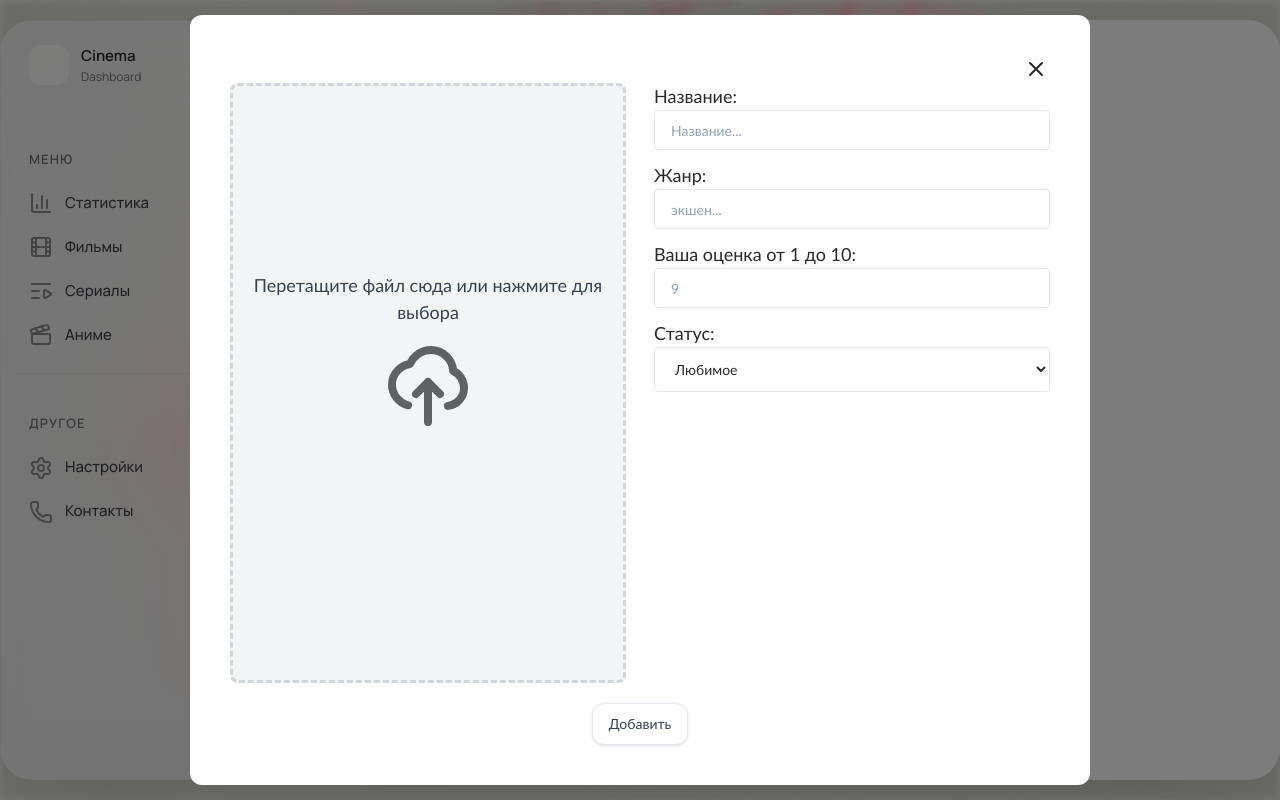
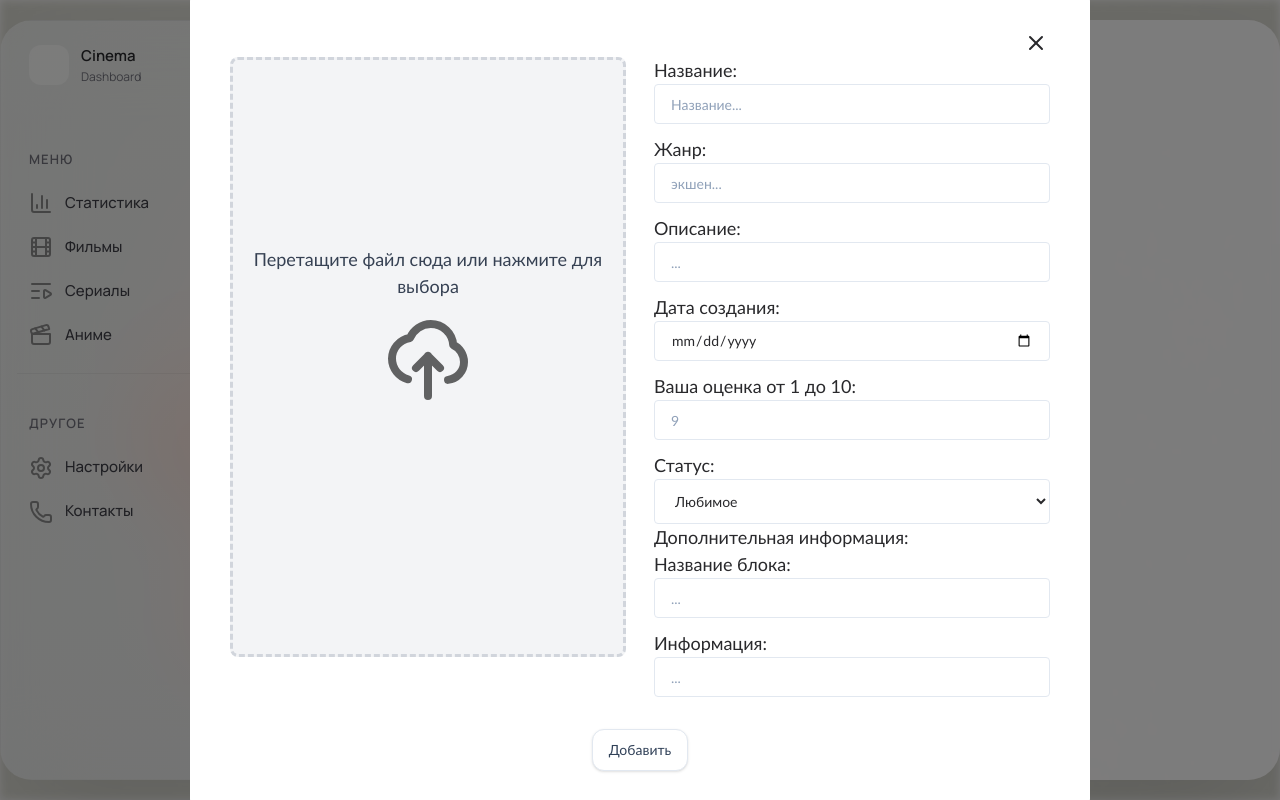
Before and after one commit to enoughy/EntertainmentTracker, a Next.js app: page /Anime in a window 1280 px wide. Both pictures are taken after a click on the button "Добавить". Built offline with nearby package versions, Linux system fonts and the light colour scheme.

Commit message:
change editor

```diff
--- a/features/modal-media-editor/modal-media-editor.tsx
+++ b/features/modal-media-editor/modal-media-editor.tsx
@@ -8,6 +8,7 @@ import { useDropzone } from "react-dropzone";
 import { Media } from "@/features/content/entity/media";
 import { Download } from "@/img/download/download";
 import { ContentType } from "@/types/content-type/contentType";
+import { useForm } from "react-hook-form";
 type ModalMediaEditorProps = {
   isOpen: boolean;
   setIsOpen: Function;
@@ -21,56 +22,57 @@ export function ModalMediaEditor({
   addMedia,
   type,
 }: ModalMediaEditorProps) {
-  const [title, setTitle] = useState("");
-  const [genre, setGenre] = useState("");
-  const [rating, setRating] = useState("");
-  const [status, setStatus] = useState<ContentStatus>("favorite");
   const [coverImgPath, setCoverImgPath] = useState<string>();
   const [coverImg, setCoverImg] = useState<File>();
-
-  async function addTitle() {
+  const [adInfCount, setAdInfCount] = useState(1);
+  const {
+    register,
+    handleSubmit,
+    formState: { errors },
+    reset,
+  } = useForm();
+  async function addTitle(data: any) {
     if (
-      !title.trim() ||
-      !genre.trim() ||
-      !rating.trim() ||
-      !status.trim() ||
+      !data.title.trim() ||
+      !data.genre.trim() ||
+      !data.rating.trim() ||
+      !data.status.trim() ||
       coverImgPath == null
     ) {
       alert("Заполните все поля");
       return;
     }
 
-    const numRating = Number(rating);
+    const numRating = Number(data.rating);
     if (numRating < 1 || numRating > 10) {
       alert("Рейтинг должен быть от 1 до 10");
       return;
     }
 
     const anime: Media = {
-      name: title,
-      genres: genre.split(",").map((g) => g.trim()),
+      name: data.title,
+      genres: data.genre.split(",").map((g: string) => g.trim()),
       rate: numRating as Rate,
       contentType: type,
-      contentStatus: status,
+      contentStatus: data.status,
       dateOfAdd: new Date(),
       imgFile: coverImg,
+      dateOfMedia: data.dateOfMedia,
+      discription: data.discription,
+      adictInf: [{ name: data.adInfName, text: data.adInfText }],
     };
+
     console.log(anime);
-
     await addMedia(anime);
 
-    setTitle("");
-    setGenre("");
-    setRating("");
-    setStatus("favorite");
     setCoverImgPath(undefined);
     setCoverImg(undefined);
 
     setIsOpen(false);
+    reset();
   }
 
   const onDrop = useCallback((acceptedFiles: any) => {
-    console.log(acceptedFiles);
     const file = acceptedFiles[0];
     setCoverImgPath(URL.createObjectURL(file));
     setCoverImg(file);
@@ -93,16 +95,13 @@ export function ModalMediaEditor({
         <button
           onClick={() => {
             setIsOpen(false);
-            setTitle("");
-            setGenre("");
-            setRating("");
           }}
           className="cursor-pointer closeBtn"
         >
           <X />
         </button>
       </div>
-      <div className="inputContainer">
+      <form onSubmit={handleSubmit(addTitle)} className="inputContainer">
         <div className="grid grid-cols-2 gap-x-7">
           {/* Drop Container */}
           <div
@@ -134,41 +133,60 @@ export function ModalMediaEditor({
             )}
           </div>
 
-          <div>
+          <div className="overflow-scroll">
             <label>Название: </label>
             <input
+              {...register("title", { required: "Введите название" })}
               className="inputField"
               type="text"
               placeholder="Название..."
-              value={title}
-              onChange={(e) => setTitle(e.target.value)}
               required
             />
             <br />
             <label>Жанр: </label>
             <input
+              {...register("genre", { required: "Введите жанры" })}
               className="inputField"
               type="text"
               placeholder="экшен..."
-              value={genre}
-              onChange={(e) => setGenre(e.target.value)}
               required
             />
             <br />
+            <label>Описание: </label>
+            <input
+              {...register("discription", { required: "Введите Описание" })}
+              className="inputField"
+              type="text"
+              placeholder="..."
+              required
+            />
+            <br />
+            <label>Дата создания: </label>
+            <input
+              {...register("dateOfMedia", { required: "Введите дату" })}
+              className="inputField"
+              type="date"
+              placeholder="..."
+              required
+            />
+            <br />
+
             <label>Ваша оценка от 1 до 10: </label>
             <input
+              {...register("rating", {
+                required: "Введите оценку",
+                validate: (value) =>
+                  (value >= 1 && value <= 10) || "От 1 до 10",
+              })}
               className="inputField"
               type="number"
               placeholder="9"
-              value={rating}
-              onChange={(e) => setRating(e.target.value)}
               required
             />
             <label>Статус: </label>
             <select
+              {...register("status", { required: "Выберите статус" })}
               className="w-full rounded-[4px] border border-slate-200 h-min-[40px] px-4 py-3 text-sm placeholder-slate-400 outline-none transition-all focus:border-indigo-600"
-              onChange={(e) => setStatus(e.target.value as ContentStatus)}
-              value={status}
             >
               <option value="favorite" className="text-[#ff6787]">
                 Любимое
@@ -186,18 +204,45 @@ export function ModalMediaEditor({
                 Брошено
               </option>
             </select>
+            <label>Дополнительная информация: </label>
+            <br />
+            <label>Название блока: </label>
+            <input
+              {...register("adInfName", { required: "Введите Описание" })}
+              className="inputField"
+              type="text"
+              placeholder="..."
+              required
+            />
+            <br />
+            <label>Информация: </label>
+            <input
+              {...register("adInfText", { required: "Введите Описание" })}
+              className="inputField"
+              type="text"
+              placeholder="..."
+              required
+            />
+            <br />
+            <button
+              onClick={() => setAdInfCount(adInfCount + 1)}
+              className="button hidden"
+            >
+              +
+            </button>
           </div>
         </div>
-      </div>
+
         <div className="flex justify-center">
           <button
             // className="cursor-pointer bg-[lightgray] p-[7px] rounded-[10px] border 2border-[gray] addBtn"
+            type="submit"
             className="mt-5 button"
-          onClick={addTitle}
           >
             Добавить
           </button>
         </div>
+      </form>
     </Modal>
   );
 }
--- a/package.json
+++ b/package.json
@@ -17,6 +17,7 @@
     "react": "19.2.4",
     "react-dom": "19.2.4",
     "react-dropzone": "^20.0.0",
+    "react-hook-form": "^7.85.0",
     "react-icons": "^5.7.0",
     "recharts": "^3.10.1"
   },
```
Also changed, not shown: features/content/entity/media.ts (+9 -0 lines), 1 other file (tests, documents, lock files or other folders). Lines whose indentation alone changed are shown as unchanged.
